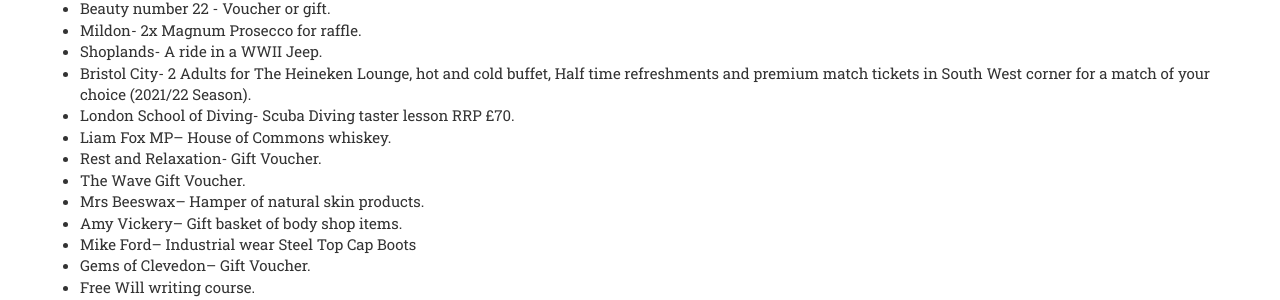
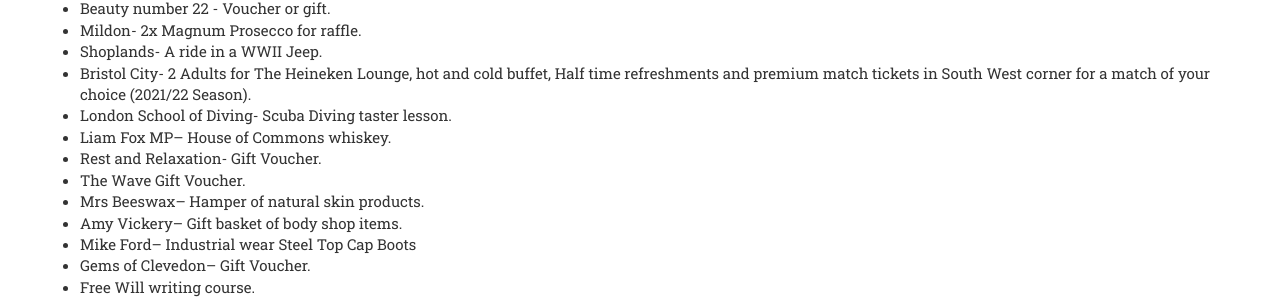
Before and after one commit to nailsea-bikers/nailsea-bikers.github.io, a Jekyll site: the page built from _posts/2021-08-30-auction-list-2021.markdown, in a window 1280 px wide and 900 px high, scrolled down 854 px. Shown: the part 440-740 px from the top of the window. Built offline with Jekyll 4.4.1, drawn with Linux system fonts in a browser that asks for light colours; some web fonts are replaced.

Commit message:
Remove prices

```diff
--- a/_posts/2021-08-30-auction-list-2021.markdown
+++ b/_posts/2021-08-30-auction-list-2021.markdown
@@ -33,7 +33,7 @@
 * Mildon- 2x Magnum Prosecco for raffle.
 * Shoplands- A ride in a WWII Jeep.
 * Bristol City- 2 Adults for The Heineken Lounge, hot and cold buffet, Half time refreshments and premium match tickets in South West corner for a match of your choice (2021/22 Season).
-* London School of Diving- Scuba Diving taster lesson RRP £70.
+* London School of Diving- Scuba Diving taster lesson.
 * Liam Fox MP– House of Commons whiskey.
 * Rest and Relaxation- Gift Voucher.
 * The Wave Gift Voucher.
```
